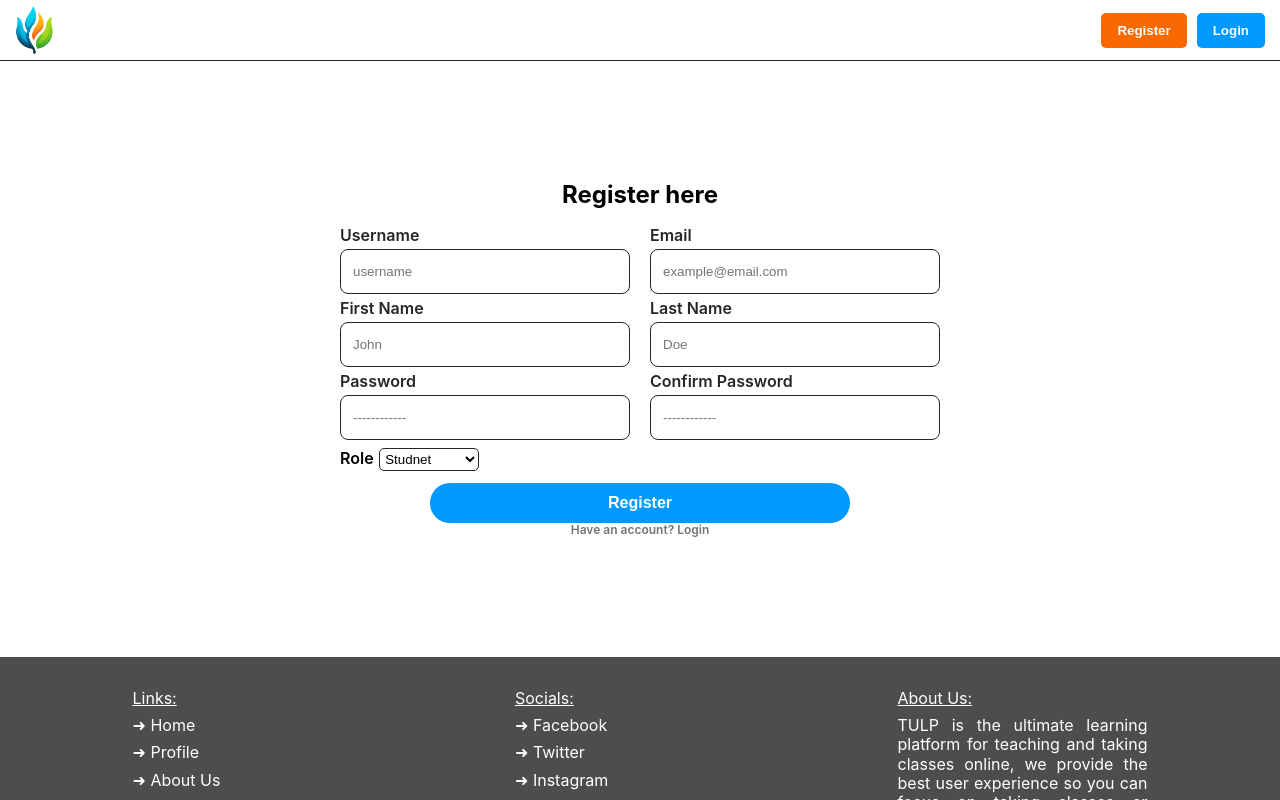
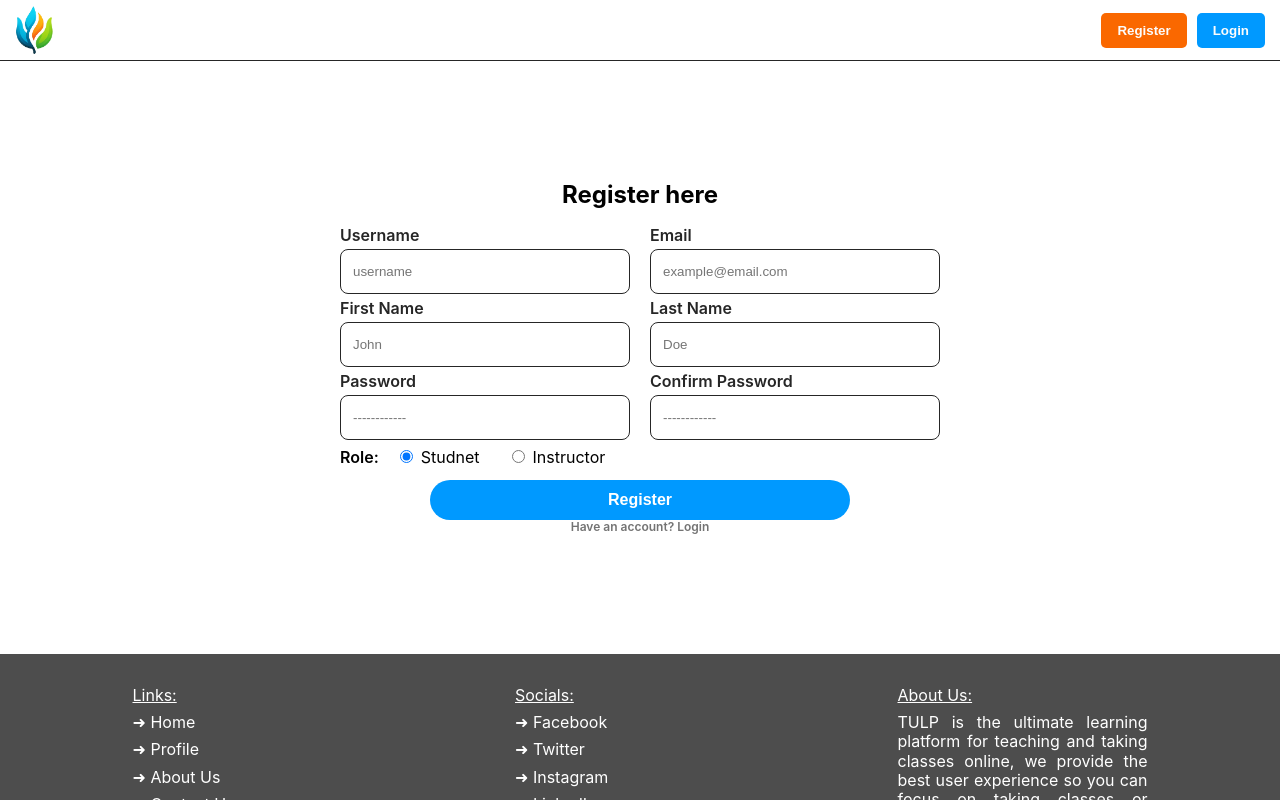
Before and after one commit to AliHakim773/TULP, a React (Vite) app in the folder tulp-frontend/: page /register in a window 1280 px wide. Built offline with nearby package versions, Linux system fonts and the light colour scheme; no server answers.

Commit message:
Frontend: chaged role selecting for select to radio button

```diff
--- a/tulp-frontend/src/components/RegisterForm/RoleSelect/index.jsx
+++ b/tulp-frontend/src/components/RegisterForm/RoleSelect/index.jsx
@@ -2,18 +2,30 @@ import React from "react"
 import "./styles.css"
 
 const RoleSelect = ({ onChange }) => {
-  const [role, setRole] = React.useState("student")
-  const handleOnChange = (e) => {
-    setRole(e.target.value)
-    console.log(role)
-  }
   return (
-    <div className='role-select'>
-      <label htmlFor='role'>Role</label>
-      <select defaultValue={"studnet"} onChange={onChange} id='role'>
-        <option value='studnet'>Studnet</option>
-        <option value='instructor'>Instructor</option>
-      </select>
+    <div className='role-select flex'>
+      <label htmlFor='role'>Role:</label>
+      <div className='role-item'>
+        <input
+          checked='true'
+          type='radio'
+          name='role'
+          id='student'
+          onChange={onChange}
+          value={"student"}
+        />
+        <label htmlFor='student'>Studnet</label>
+      </div>
+      <div className='role-item'>
+        <input
+          type='radio'
+          name='role'
+          id='instructor'
+          onChange={onChange}
+          value={"instructor"}
+        />
+        <label htmlFor='instructor'>Instructor</label>
+      </div>
     </div>
   )
 }
--- a/tulp-frontend/src/components/RegisterForm/RoleSelect/styles.css
+++ b/tulp-frontend/src/components/RegisterForm/RoleSelect/styles.css
@@ -1,14 +1,13 @@
 .role-select {
   margin-top: 0.5rem;
 }
-.role-select label {
+.role-select > label {
   margin-right: 5px;
   font-weight: 600;
 }
-.role-select select {
-  width: 100px;
-  border: 1px solid var(--black);
-  background-color: #fff;
-  border-radius: 5px;
-  padding: 0.1rem;
+.role-item {
+  margin-inline: 1rem;
 }
+.role-item > label {
+  margin-inline-start: 0.5rem;
+}
--- a/tulp-frontend/src/components/RegisterForm/useRegisterLogic.js
+++ b/tulp-frontend/src/components/RegisterForm/useRegisterLogic.js
@@ -74,7 +74,9 @@ const useRegisterLogic = () => {
   ]
 
   const HandleOnInputChange = (e) => {
-    setValues({ ...values, [e.target.id]: e.target.value })
+    if (e.target.name === "role")
+      setValues({ ...values, [e.target.name]: e.target.value })
+    else setValues({ ...values, [e.target.id]: e.target.value })
   }
 
   const HandleOnSubmit = async () => {
```
